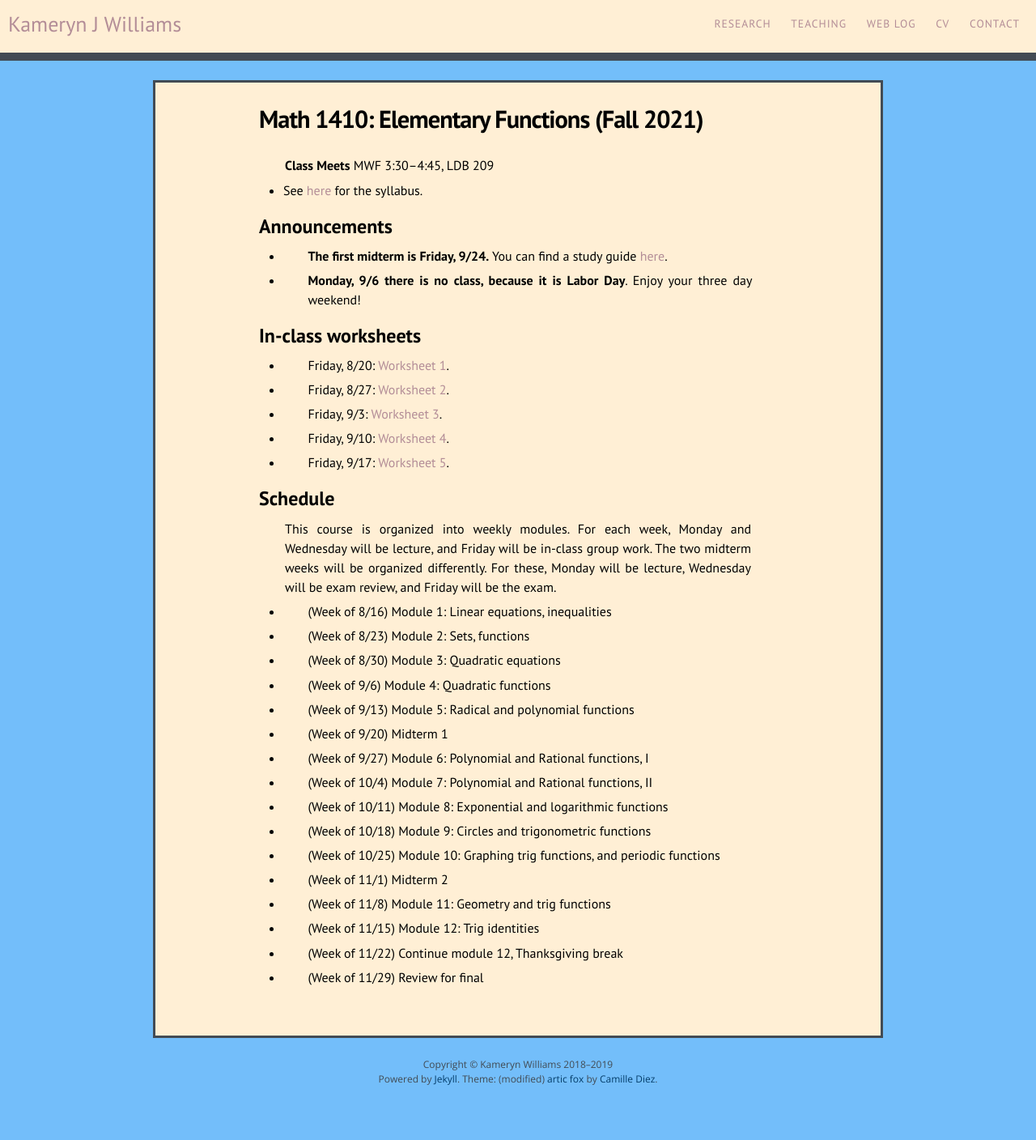
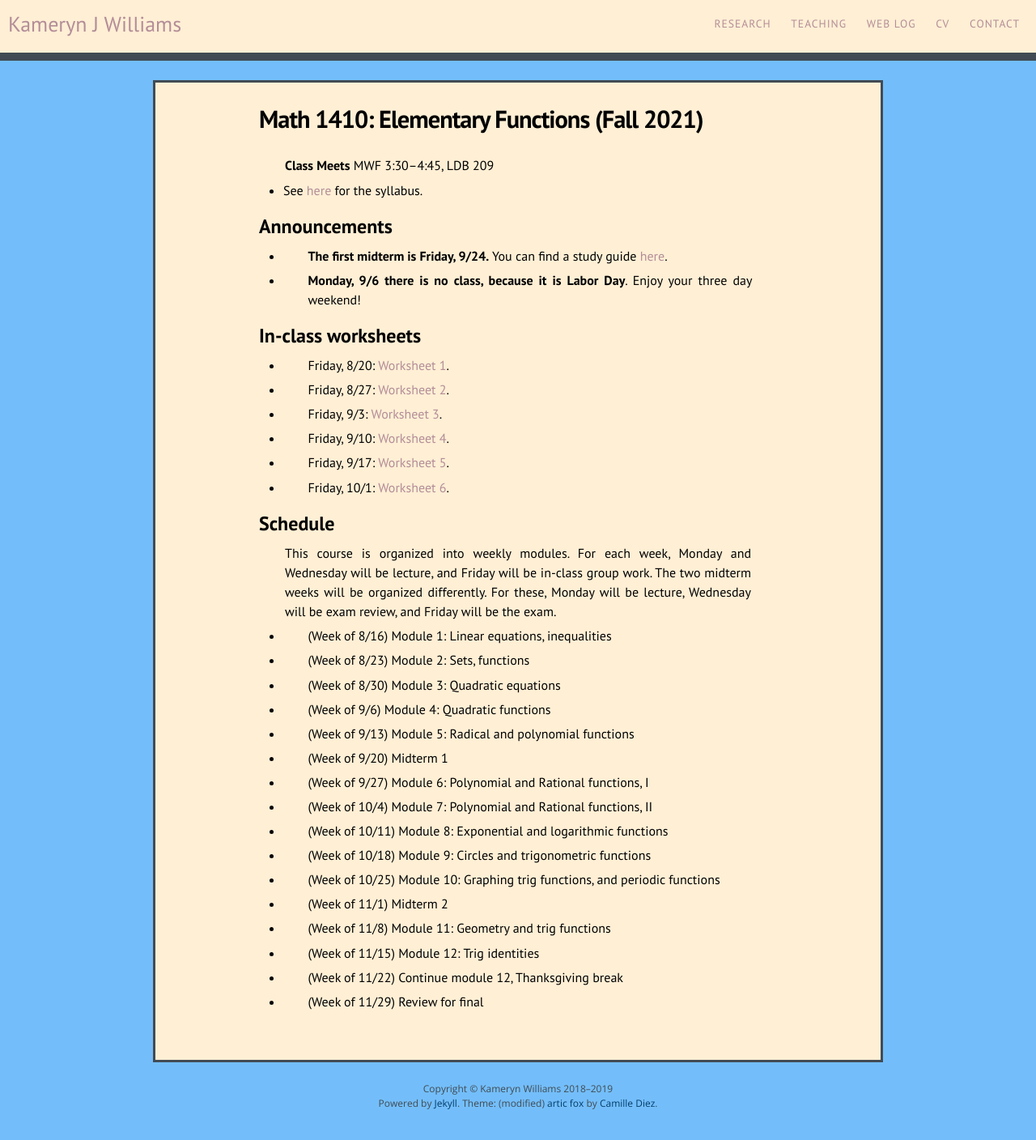
Before and after one commit to kamerynjw/kamerynjw.github.io, a Jekyll site: the page built from teaching/2021/math1410.md, in a window 1280 px wide. Shown: the whole page at 81% size. Built offline with Jekyll 4.4.1, drawn with Linux system fonts in a browser that asks for light colours; nearby versions of some CDN libraries; before the commit the page ends 1378 px from its top, so only the background shows below that.

Commit message:
new 1410 worksheet

```diff
--- a/teaching/2021/math1410.md
+++ b/teaching/2021/math1410.md
@@ -30,6 +30,8 @@ In-class worksheets
 * Friday, 9/10: [Worksheet 4]({{ page.url }}w4.pdf).
 
 * Friday, 9/17: [Worksheet 5]({{ page.url }}w5.pdf).
+
+* Friday, 10/1: [Worksheet 6]({{ page.url }}w6.pdf).
 
 
 
```
Also changed, not shown: 1 other file.
